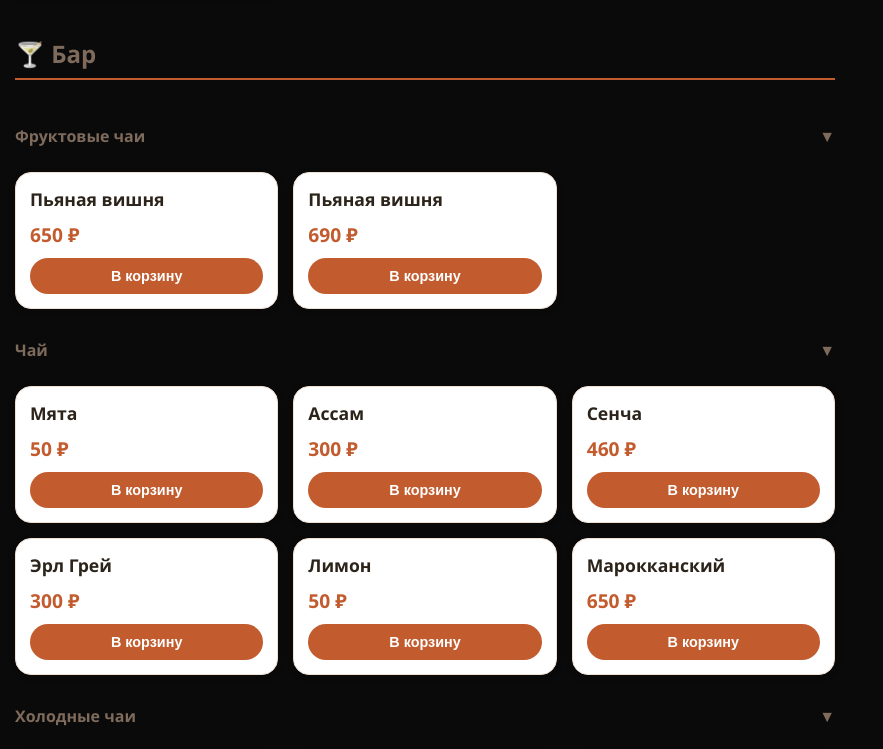
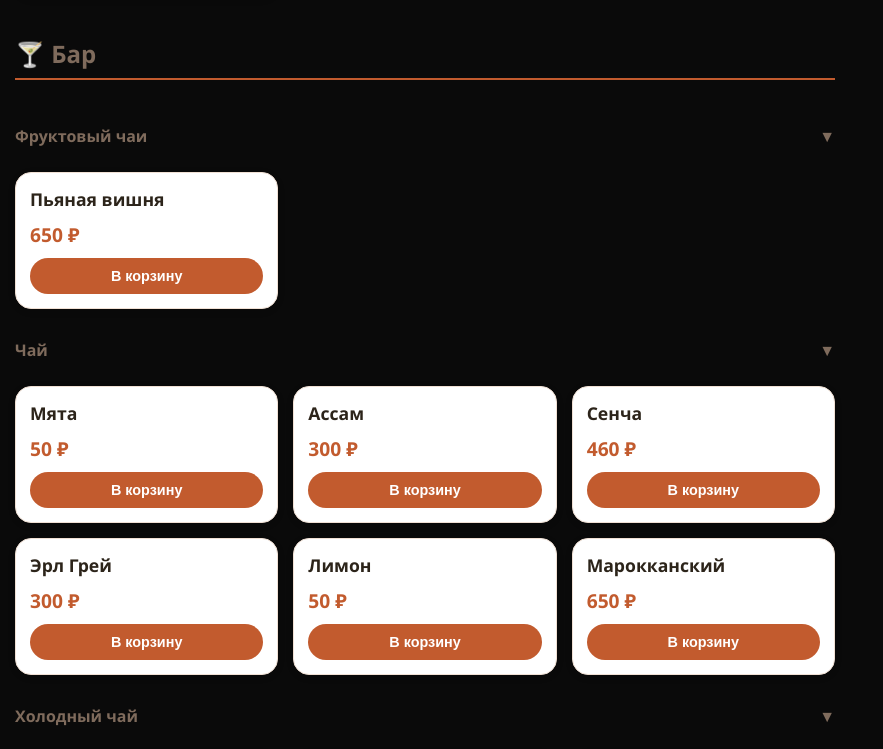
Before and after one commit to spyshnyak7-blip/rossis-menu, a plain HTML site: page index.html in a window 1280 px wide. Shown: the part 1640-2389 px from the top of the page, without its empty margins (0-883 px from the left). Drawn offline with Linux system fonts and the light colour scheme.

Commit message:
Update index.html

```diff
--- a/index.html
+++ b/index.html
@@ -1042,7 +1042,7 @@
         // ============================================================
         const products = [
              { id: 1, name: "Цезарь с курицей", price: 450, category: "Кухня", subcategory: "Салаты" },
-            { id: 2, name: "Пьяная вишня", price: 650, category: "Бар", subcategory: "Фруктовые чаи" },
+            { id: 2, name: "Пьяная вишня", price: 650, category: "Бар", subcategory: "Фруктовый чаи" },
             { id: 3, name: "Салат с теплыми баклажанами", price: 470, category: "Кухня", subcategory: "Салаты" },
             { id: 4, name: "Греческий салат", price: 400, category: "Кухня", subcategory: "Салаты" },
             { id: 5, name: "Гренки с сыром", price: 250, category: "Кухня", subcategory: "Горячие закуски" },
@@ -1050,7 +1050,7 @@
             { id: 7, name: "Картофель айдахо", price: 250, category: "Кухня", subcategory: "Горячие закуски" },
             { id: 8, name: "Мята", price: 50, category: "Бар", subcategory: "Чай" },
             { id: 9, name: "Куриные наггетсы", price: 390, category: "Кухня", subcategory: "Горячие закуски" },
-            { id: 10, name: "Тропики 1л", price: 750, category: "Бар", subcategory: "Холодные чаи" },
+            { id: 10, name: "Тропики 1л", price: 750, category: "Бар", subcategory: "Холодный чай" },
             { id: 11, name: "Болоньезе", price: 510, category: "Кухня", subcategory: "Паста" },
             { id: 12, name: "Паста с курицей и грибами", price: 490, category: "Кухня", subcategory: "Паста" },
             { id: 13, name: "Карбонара", price: 460, category: "Кухня", subcategory: "Паста" },
@@ -1075,7 +1075,7 @@
             { id: 32, name: "Ноз Расинес Мерло", price: 650, category: "Бар", subcategory: "Красное вино" },
             { id: 33, name: "Richetta Sauer", price: 550, category: "Бар", subcategory: "Коктейли" },
             { id: 34, name: "Negroni", price: 660, category: "Бар", subcategory: "Коктейли" },
-            { id: 35, name: "Тропики 0,4", price: 410, category: "Бар", subcategory: "Холодные чаи" },
+            { id: 35, name: "Тропики 0,4", price: 410, category: "Бар", subcategory: "Холодный чай" },
             { id: 36, name: "Double Daiquiri", price: 550, category: "Бар", subcategory: "Коктейли" },
             { id: 37, name: "Cucumber Negroni", price: 750, category: "Бар", subcategory: "Коктейли" },
             { id: 38, name: "Whiskey Sour", price: 550, category: "Бар", subcategory: "Коктейли" },
@@ -1098,7 +1098,7 @@
             { id: 55, name: "Сарти Спритц", price: 600, category: "Бар", subcategory: "Миксы" },
             { id: 56, name: "Деласи Спритц", price: 550, category: "Бар", subcategory: "Миксы" },
             { id: 57, name: "Спрайт", price: 250, category: "Бар", subcategory: "Напитки" },
-            { id: 58, name: "Малина-апельсин 1л", price: 750, category: "Бар", subcategory: "Холодные чаи" },
+            { id: 58, name: "Малина-апельсин 1л", price: 750, category: "Бар", subcategory: "Холодный чай" },
             { id: 59, name: "Сок апельсин", price: 200, category: "Бар", subcategory: "Соки" },
             { id: 60, name: "Сок ананас", price: 200, category: "Бар", subcategory: "Соки" },
             { id: 61, name: "Сок вишня", price: 200, category: "Бар", subcategory: "Соки" },
@@ -1123,17 +1123,17 @@
             { id: 79, name: "Молоко", price: 50, category: "Бар", subcategory: "Кофе" },
             { id: 80, name: "Сироп", price: 50, category: "Бар", subcategory: "Кофе" },
             { id: 81, name: "Василеостровское тёмное", price: 400, category: "Бар", subcategory: "Пиво" },
-            { id: 82, name: "Ягодный", price: 650, category: "Бар", subcategory: "Чай Фруктовый" },
-            { id: 83, name: "Облепиховый", price: 650, category: "Бар", subcategory: "Чай фруктовый" },
+            { id: 82, name: "Ягодный", price: 650, category: "Бар", subcategory: "Фруктовый чай" },
+            { id: 83, name: "Облепиховый", price: 650, category: "Бар", subcategory: "Фруктовый чай" },
             { id: 84, name: "Наполеон", price: 350, category: "Кухня", subcategory: "Десерты" },
             { id: 85, name: "Торт морковный", price: 360, category: "Кухня", subcategory: "Десерты" },
             { id: 86, name: "Тирамису", price: 450, category: "Кухня", subcategory: "Десерты" },
-            { id: 87, name: "Тропический", price: 650, category: "Бар", subcategory: "Чай фруктовый" },
+            { id: 87, name: "Тропический", price: 650, category: "Бар", subcategory: "Фруктовый чай" },
             { id: 88, name: "Марокканский", price: 650, category: "Бар", subcategory: "Чай" },
-            { id: 89, name: "Пьяная вишня", price: 690, category: "Бар", subcategory: "Фруктовые чаи" },
-            { id: 90, name: "Ананас-мята 0,4", price: 410, category: "Бар", subcategory: "Холодные чаи" },
-            { id: 91, name: "Ананас-мята 1л", price: 750, category: "Бар", subcategory: "Холодные чаи" },
-            { id: 92, name: "Малина-апельсин 0,4", price: 410, category: "Бар", subcategory: "Холодные чаи" },
+            { id: 89, name: "Пьяная вишня", price: 690, category: "Бар", subcategory: "Фруктовый чай" },
+            { id: 90, name: "Ананас-мята 0,4", price: 410, category: "Бар", subcategory: "Холодный чай" },
+            { id: 91, name: "Ананас-мята 1л", price: 750, category: "Бар", subcategory: "Холодный чай" },
+            { id: 92, name: "Малина-апельсин 0,4", price: 410, category: "Бар", subcategory: "Холодный чай" },
         ];
 
         // ============================================================
```
